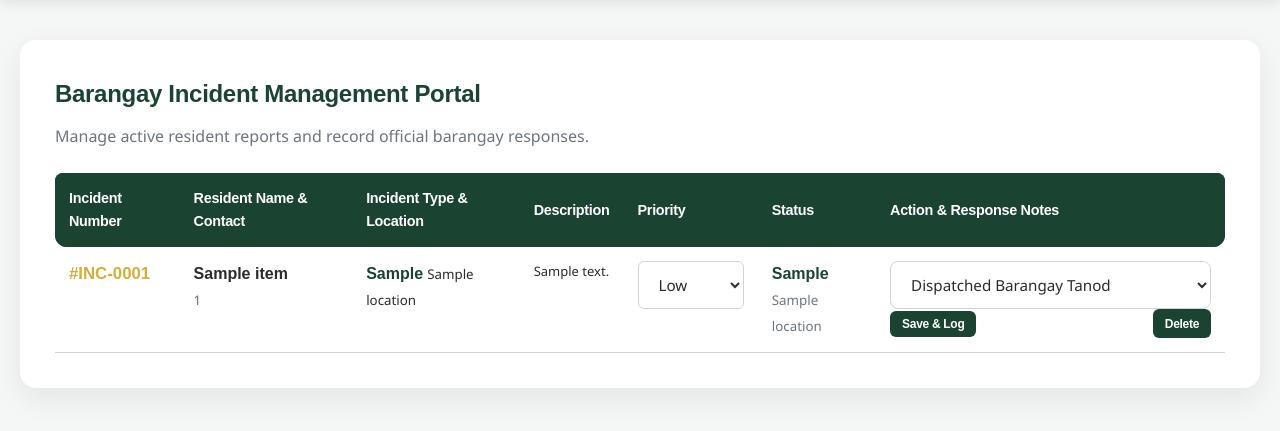
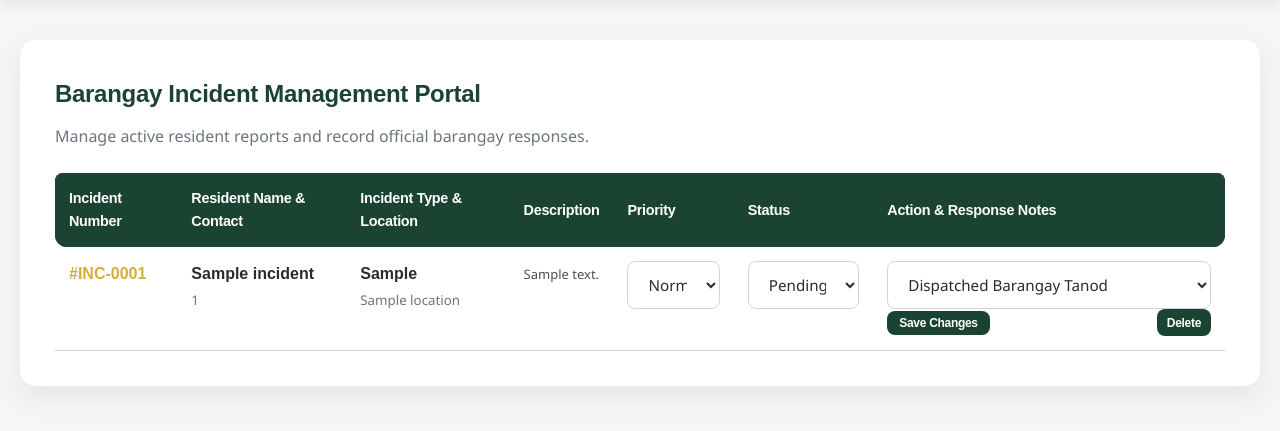
Before and after one commit to Rowland969/cirrms-system, a Flask app: template templates/dashboard.html in a window 1280 px wide. Shown: the part 70-501 px from the top of the page. Run offline with Flask 3, Linux system fonts and the light colour scheme; the template is opened without the code that fills it: most values are stand-ins (such as "Sample title", 1, 10 or a date in 2020).

Commit message:
Update dashboard.html with complete action options and fixed incident.id bindings

```diff
--- a/templates/dashboard.html
+++ b/templates/dashboard.html
@@ -11,47 +11,50 @@
                     <th style="padding: 14px; border-top-left-radius: 8px;">Incident Number</th>
                     <th style="padding: 14px;">Resident Name & Contact</th>
                     <th style="padding: 14px;">Incident Type & Location</th>
-                    <th style="padding: 14px; max-width: 250px;">Description</th>
+                    <th style="padding: 14px;">Description</th>
                     <th style="padding: 14px;">Priority</th>
                     <th style="padding: 14px;">Status</th>
-                    <th style="padding: 14px; border-top-right-radius: 8px;">Action & Response Notes</th>
+                    <th style="padding: 14px; border-top-right-radius: 8px; min-width: 280px;">Action & Response Notes</th>
                 </tr>
             </thead>
             <tbody>
-                {% for item in incidents %}
+                {% for incident in incidents %}
+                <!-- Separate forms linked via form attribute -->
+                <form id="form-{{ incident.id }}" action="{{ url_for('update_incident', id=incident.id) }}" method="POST"></form>
+                <form id="delete-form-{{ incident.id }}" action="{{ url_for('delete_incident', id=incident.id) }}" method="POST"></form>
+
                 <tr style="border-bottom: 1px solid #dee2e6;">
                     <td style="padding: 14px; vertical-align: top;">
-                        <strong style="color: var(--accent-gold); font-size: 1.05rem;">#INC-{{ "%04d" % item.id }}</strong>
-
-                        <form id="form-{{ item.id }}" class="update-incident-form" action="{{ url_for('update_incident', id=item.id) }}" method="POST" data-inc-no="#INC-{{ '%04d' % item.id }}"></form>
-                        <form id="delete-form-{{ item.id }}" class="delete-incident-form" action="{{ url_for('delete_incident', id=item.id) }}" method="POST" data-inc-no="#INC-{{ '%04d' % item.id }}"></form>
+                        <strong style="color: var(--accent-gold);">#INC-{{ "%04d" % incident.id }}</strong>
                     </td>
                     <td style="padding: 14px; vertical-align: top;">
-                        <strong class="text-dark">{{ item.resident_name }}</strong><br>
-                        <small style="color: var(--text-muted);">{{ item.contact_number }}</small>
+                        <strong class="text-dark">{{ incident.resident_name }}</strong><br>
+                        <small style="color: var(--text-muted);">{{ incident.contact_number }}</small>
                     </td>
                     <td style="padding: 14px; vertical-align: top;">
-                        <strong class="d-block" style="color: #1b4332;">{{ item.incident_type }}</strong>
-                        <small class="text-muted d-block" style="margin-top: 2px;">{{ item.location }}</small>
+                        <strong class="text-dark">{{ incident.incident_type }}</strong><br>
+                        <small style="color: var(--text-muted);">{{ incident.location }}</small>
                     </td>
-                    <td style="padding: 14px; vertical-align: top; max-width: 250px;">
-                        <p style="font-size: 13px; margin-bottom: 0; word-break: break-word;">{{ item.description }}</p>
+                    <td style="padding: 14px; vertical-align: top; max-width: 200px;">
+                        <span style="font-size: 13px; color: #495057;">{{ incident.description }}</span>
                     </td>
-
                     <td style="padding: 14px; vertical-align: top;">
-                        <select name="priority" form="form-{{ item.id }}" class="form-select form-select-sm" style="border-radius: 6px; min-width: 100px;">
-                            <option value="Low" {% if item.priority == 'Low' %}selected{% endif %}>Low</option>
-                            <option value="Normal" {% if item.priority == 'Normal' %}selected{% endif %}>Normal</option>
-                            <option value="High" {% if item.priority == 'High' %}selected{% endif %}>High</option>
-                            <option value="Urgent" {% if item.priority == 'Urgent' %}selected{% endif %}>Urgent</option>
+                        <select name="priority" form="form-{{ incident.id }}" class="form-select form-select-sm" style="border-radius: 8px;">
+                            <option value="Normal" {% if incident.priority == 'Normal' %}selected{% endif %}>Normal</option>
+                            <option value="Urgent" {% if incident.priority == 'Urgent' %}selected{% endif %}>Urgent</option>
+                            <option value="High" {% if incident.priority == 'High' %}selected{% endif %}>High</option>
                         </select>
                     </td>
                     <td style="padding: 14px; vertical-align: top;">
-                        <strong style="color: #1b4332;">{{ item.incident_type }}</strong><br>
-                        <small style="color: var(--text-muted);">{{ item.location }}</small>
+                        <select name="status" form="form-{{ incident.id }}" class="form-select form-select-sm" style="border-radius: 8px;">
+                            <option value="Pending" {% if incident.status == 'Pending' %}selected{% endif %}>Pending</option>
+                            <option value="In Progress" {% if incident.status == 'In Progress' %}selected{% endif %}>In Progress</option>
+                            <option value="Resolved" {% if incident.status == 'Resolved' %}selected{% endif %}>Resolved</option>
+                        </select>
                     </td>
-                    <td style="padding: 14px; vertical-align: top; min-width: 250px;">
-                    <select name="action_taken" class="form-select form-select-sm" style="border-radius: 8px;">
+                    <td style="padding: 14px; vertical-align: top;">
+                        <div class="mb-2">
+                            <select name="action_taken" form="form-{{ incident.id }}" class="form-select form-select-sm" style="border-radius: 8px;">
                                 <option value="Dispatched Barangay Tanod" {% if incident.action_taken == 'Dispatched Barangay Tanod' %}selected{% endif %}>Dispatched Barangay Tanod</option>
                                 <option value="Contacted Resident" {% if incident.action_taken == 'Contacted Resident' %}selected{% endif %}>Contacted Resident</option>
                                 <option value="Contacted Local Police Station" {% if incident.action_taken == 'Contacted Local Police Station' %}selected{% endif %}>Contacted Local Police Station</option>
@@ -62,122 +65,24 @@
                                 <option value="Notice / Warning Issued" {% if incident.action_taken == 'Notice / Warning Issued' %}selected{% endif %}>Notice / Warning Issued</option>
                                 <option value="Referred to Barangay Captain" {% if incident.action_taken == 'Referred to Barangay Captain' %}selected{% endif %}>Referred to Barangay Captain</option>
                             </select>
+                        </div>
                         <div style="display: flex; justify-content: space-between; align-items: center; width: 100%;">
-                            <button type="submit" form="form-{{ item.id }}" class="btn btn-sm text-white fw-bold" style="background-color: #1b4332; border-radius: 6px; padding: 6px 12px; font-size: 12px;">Save & Log</button>
-                            <button type="submit" form="delete-form-{{ item.id }}" class="btn btn-sm btn-outline-danger fw-bold" style="border-radius: 6px; padding: 6px 12px; font-size: 12px;" title="Delete Report">
+                            <button type="submit" form="form-{{ incident.id }}" class="btn btn-sm text-white fw-bold" style="background-color: #1b4332; border-radius: 8px; padding: 5px 12px; font-size: 12px;">
+                                Save Changes
+                            </button>
+                            <button type="submit" form="delete-form-{{ incident.id }}" class="btn btn-sm btn-outline-danger fw-bold" style="border-radius: 8px; padding: 5px 10px; font-size: 12px;" onclick="return confirm('Are you sure you want to delete incident #INC-{{ incident.id }}?');">
                                 <i class="bi bi-trash"></i> Delete
                             </button>
                         </div>
                     </td>
+                </tr>
+                {% else %}
+                <tr>
+                    <td colspan="7" class="text-center py-4 text-muted">No active incident reports found.</td>
                 </tr>
                 {% endfor %}
             </tbody>
         </table>
     </div>
 </div>
-
-<div id="updateModal" class="modal-overlay" style="display: none; position: fixed; top: 0; left: 0; width: 100%; height: 100%; background: rgba(0,0,0,0.5); justify-content: center; align-items: center; z-index: 1050;">
-    <div class="modal-content bg-white p-4 rounded shadow-lg text-center" style="max-width: 400px; width: 90%;">
-        <div class="mb-3">
-            <i class="bi bi-question-circle-fill text-warning" style="font-size: 2.5rem;"></i>
-        </div>
-        <h3 class="fw-bold mb-2" style="color: #1b4332;">Confirm Update</h3>
-        <p class="text-muted mb-4">Are you sure you want to save this incident update?</p>
-        <div class="d-flex gap-2 justify-content-center">
-            <button type="button" id="cancelUpdate" class="btn btn-secondary px-4" style="border-radius: 20px;">Cancel</button>
-            <button type="button" id="confirmUpdateBtn" class="btn px-4" style="background-color: #d4af37; color: black; font-weight: bold; border-radius: 20px;">Confirm & Save</button>
-        </div>
-    </div>
-</div>
-
-<div id="deleteModal" class="modal-overlay" style="display: none; position: fixed; top: 0; left: 0; width: 100%; height: 100%; background: rgba(0,0,0,0.5); justify-content: center; align-items: center; z-index: 1050;">
-    <div class="modal-content bg-white p-4 rounded shadow-lg text-center" style="max-width: 400px; width: 90%;">
-        <div class="mb-3">
-            <i class="bi bi-exclamation-triangle-fill text-danger" style="font-size: 2.5rem;"></i>
-        </div>
-        <h3 class="fw-bold mb-2" style="color: #1b4332;">Confirm Deletion</h3>
-        <p id="deleteModalMessage" class="text-muted mb-4">Are you sure you want to permanently delete this incident report?</p>
-        <div class="d-flex gap-2 justify-content-center">
-            <button type="button" id="cancelDelete" class="btn btn-secondary px-4" style="border-radius: 20px;">Cancel</button>
-            <button type="button" id="confirmDeleteBtn" class="btn btn-danger px-4" style="border-radius: 20px; font-weight: bold;">Permanently Delete</button>
-        </div>
-    </div>
-</div>
-
-<script>
-    document.addEventListener('DOMContentLoaded', function() {
-        // Update Modal Logic
-        const updateModal = document.getElementById('updateModal');
-        const cancelUpdate = document.getElementById('cancelUpdate');
-        const confirmUpdateBtn = document.getElementById('confirmUpdateBtn');
-        let formToSubmit = null;
-
-        document.querySelectorAll('.update-incident-form').forEach(form => {
-            form.addEventListener('submit', function(e) {
-                e.preventDefault();
-                formToSubmit = this;
-                updateModal.style.display = 'flex';
-            });
-        });
-
-        if (cancelUpdate) {
-            cancelUpdate.addEventListener('click', function() {
-                updateModal.style.display = 'none';
-                formToSubmit = null;
-            });
-        }
-
-        if (confirmUpdateBtn) {
-            confirmUpdateBtn.addEventListener('click', function() {
-                if (formToSubmit) {
-                    formToSubmit.submit();
-                }
-            });
-        }
-
-        // Delete Modal Logic
-        const deleteModal = document.getElementById('deleteModal');
-        const cancelDelete = document.getElementById('cancelDelete');
-        const confirmDeleteBtn = document.getElementById('confirmDeleteBtn');
-        const deleteModalMessage = document.getElementById('deleteModalMessage');
-        let deleteFormToSubmit = null;
-
-        document.querySelectorAll('.delete-incident-form').forEach(form => {
-            form.addEventListener('submit', function(e) {
-                e.preventDefault();
-                deleteFormToSubmit = this;
-                const incNo = this.getAttribute('data-inc-no');
-                deleteModalMessage.textContent = `Are you sure you want to permanently delete Incident ${incNo}?`;
-                deleteModal.style.display = 'flex';
-            });
-        });
-
-        if (cancelDelete) {
-            cancelDelete.addEventListener('click', function() {
-                deleteModal.style.display = 'none';
-                deleteFormToSubmit = null;
-            });
-        }
-
-        if (confirmDeleteBtn) {
-            confirmDeleteBtn.addEventListener('click', function() {
-                if (deleteFormToSubmit) {
-                    deleteFormToSubmit.submit();
-                }
-            });
-        }
-
-        // Window click to close modals
-        window.addEventListener('click', function(e) {
-            if (e.target === updateModal) {
-                updateModal.style.display = 'none';
-                formToSubmit = null;
-            }
-            if (e.target === deleteModal) {
-                deleteModal.style.display = 'none';
-                deleteFormToSubmit = null;
-            }
-        });
-    });
-</script>
 {% endblock %}
```
Lines whose indentation alone changed are shown as unchanged.
